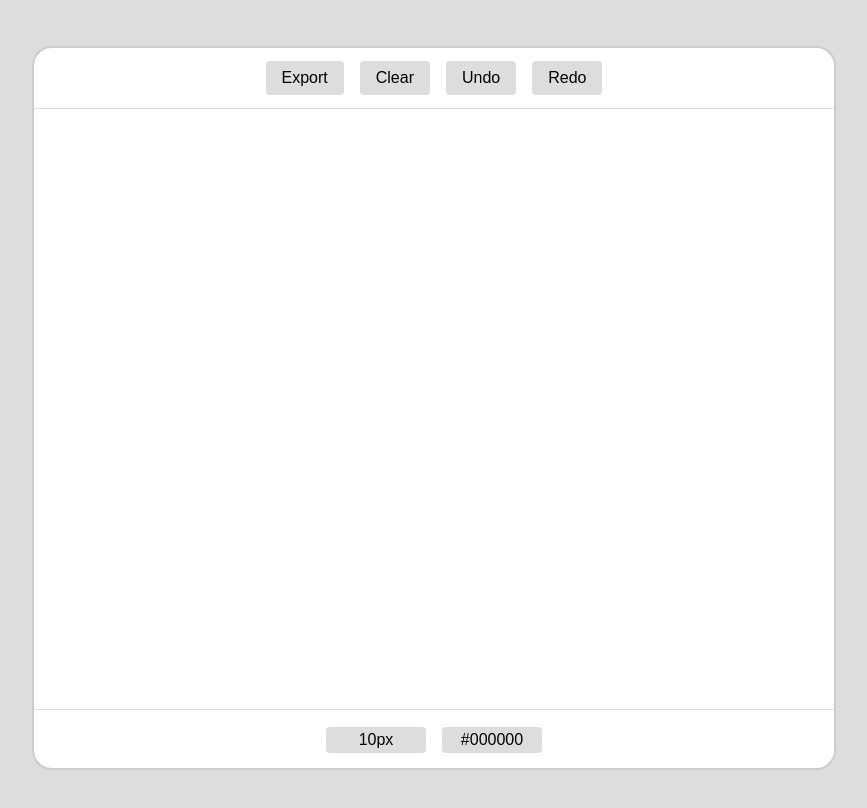
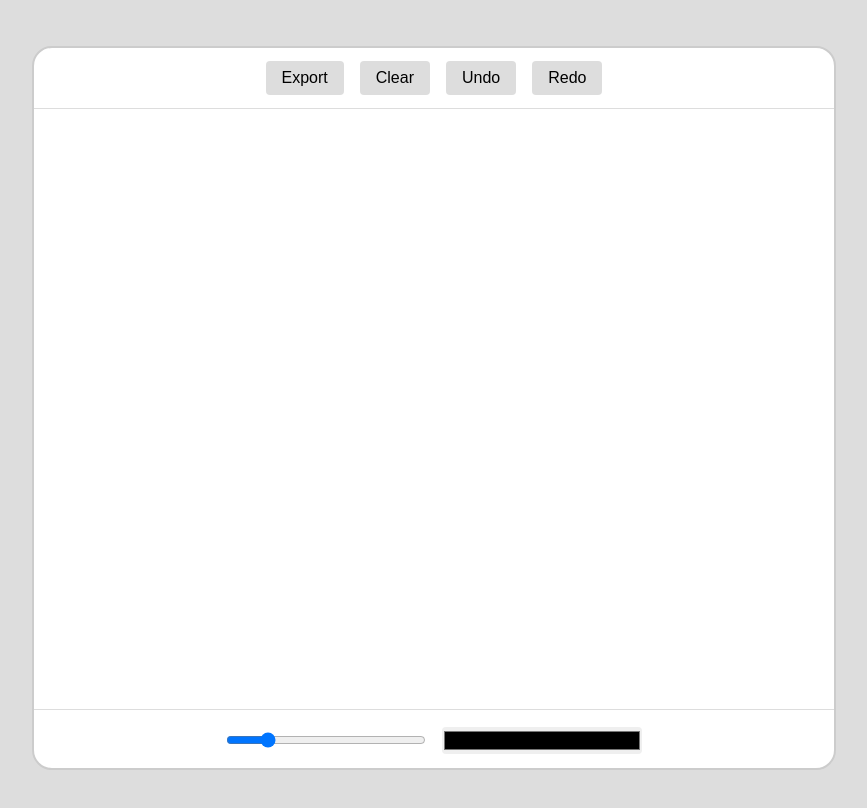
Before and after one commit to clhuang224/paint, a website with bundled scripts: page index.html in a window 1280 px wide. Shown: the whole page, without its empty margins (206-1073 px from the left). Built offline with nearby package versions, Linux system fonts and the light colour scheme.

Commit message:
fix: action style

```diff
--- a/index.html
+++ b/index.html
@@ -6,8 +6,8 @@
 </head>
 <body>
     <div
-      class="app"
-      x-data="paintApp()"
+        class="app"
+        x-data="paintApp()"
     >
         <header>
             <button class="export" @click="exportImage()">Export</button>
@@ -24,8 +24,16 @@
             ></canvas>
         </main>
         <footer>
-            <input class="size" type="text" name="size" x-model="size">
-            <input class="color" type="text" name="color" x-model="color">
+            <input
+                x-model="size"
+                type="range"
+                min="1"
+                max="50"
+            >
+            <input
+                x-model="color"
+                type="color"
+            >
         </footer>
     </div>
     <script type="module" src="./main.js"></script>
--- a/main.css
+++ b/main.css
@@ -22,6 +22,7 @@ body {
 }
 
 .app header button {
+    cursor: pointer;
     font-size: 16px;
     background-color: #ddd;
     border: none;
@@ -30,15 +31,17 @@ body {
     margin: 0 8px;
 }
 
+.app header button:hover:not(:active) {
+    box-shadow: 0px 1px 4px #888;
+}
+
 .app footer input {
-    width: 100px;
-    font-size: 16px;
-    background-color: #ddd;
+    cursor: pointer;
+    width: 200px;
     border: none;
     border-radius: 4px;
     margin: 0 8px;
-    padding: 4px;
-    text-align: center;
+    padding: 0;
 }
 
 .app main {
--- a/main.js
+++ b/main.js
@@ -3,7 +3,7 @@ import Alpine from 'alpinejs'
 globalThis.Alpine = Alpine
 
 Alpine.data('paintApp', () => ({
-    size: '10px',
+    size: 10,
     color: '#000000',
     startDrawing(event) {
         // TODO: implement dragging logic
```
